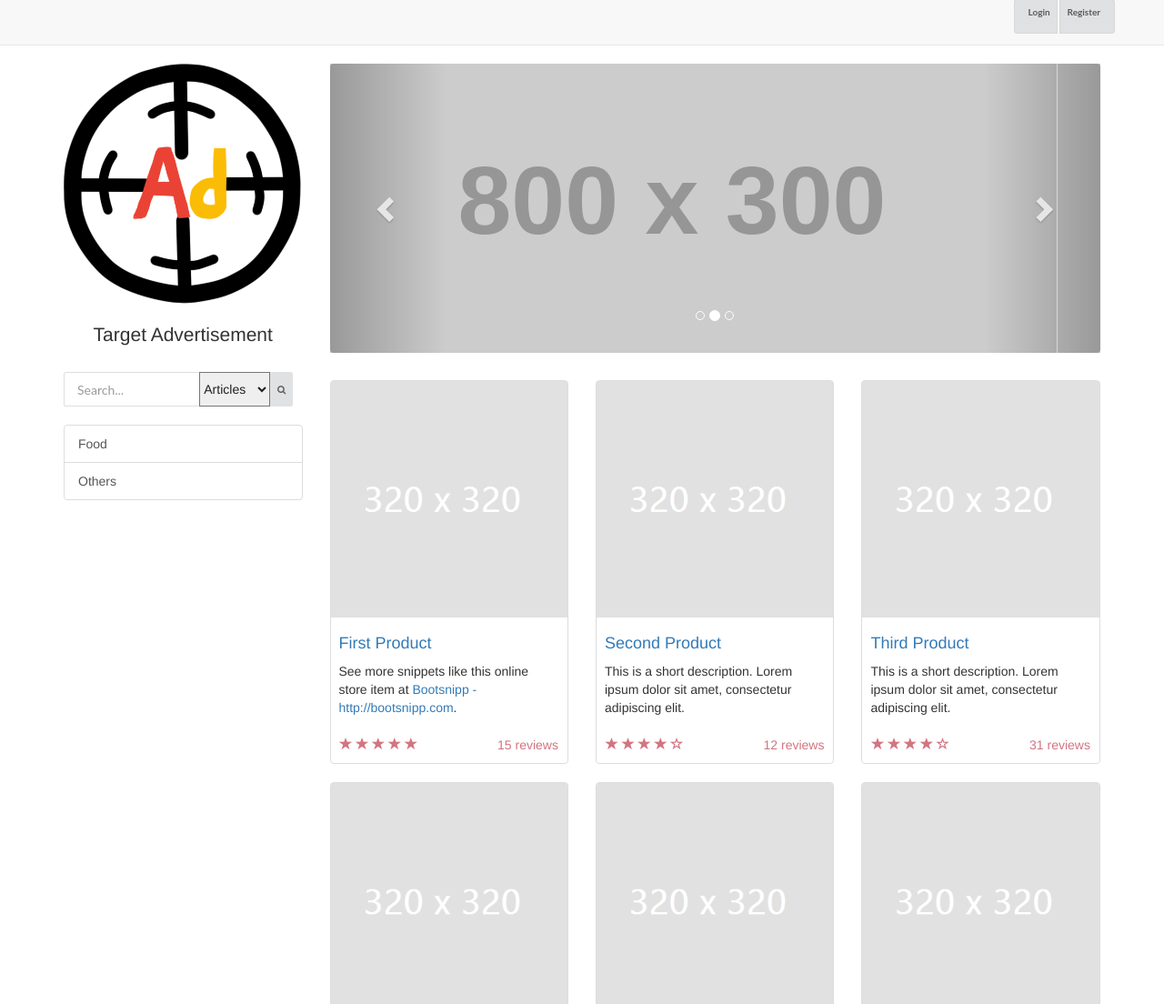
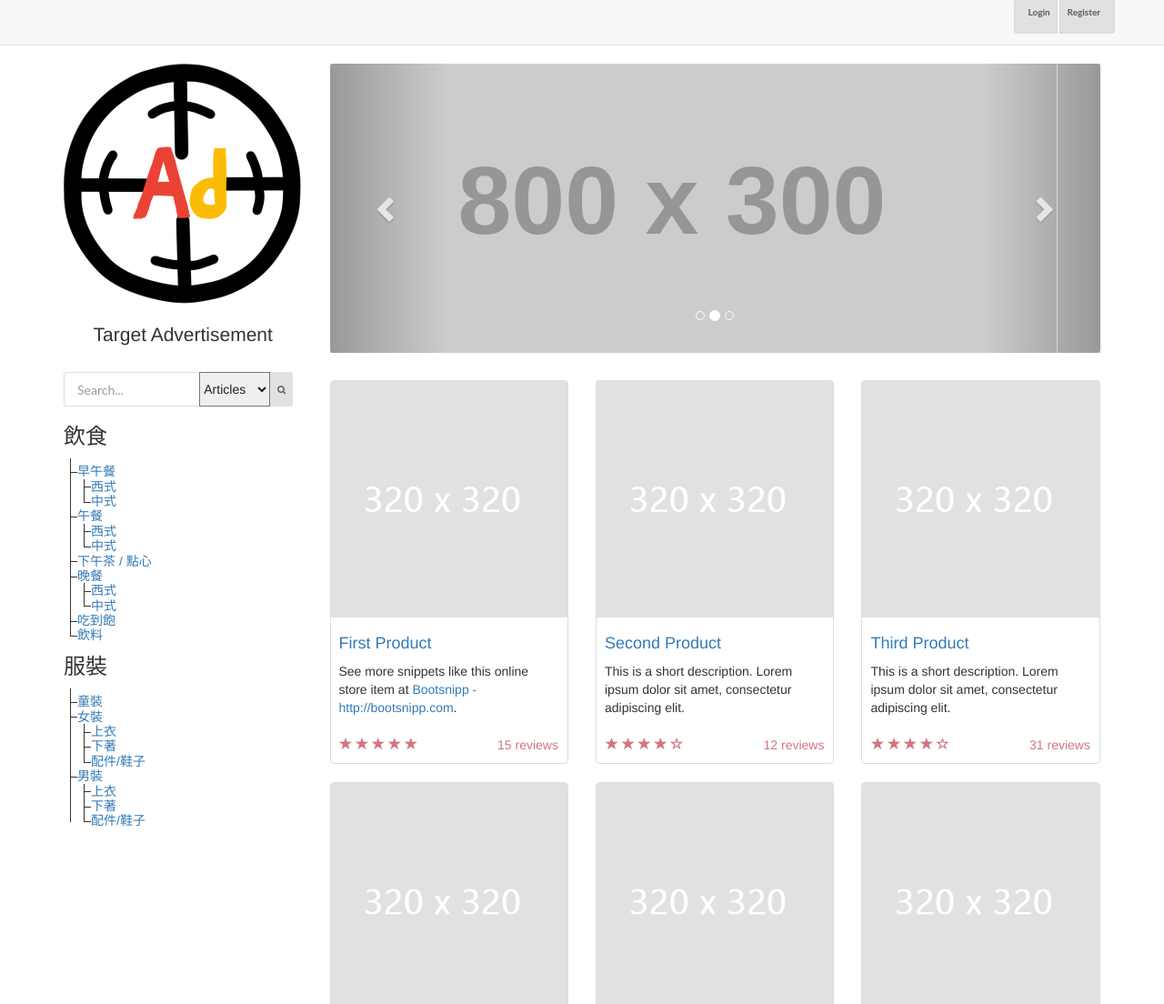
Before and after one commit to Target-Ad/TAd, a website: page public/homepage/homepage.html in a window 1280 px wide. Shown: the top 1104 px of the page at 91% size. Drawn offline with nearby package versions, Linux system fonts and the light colour scheme; placeholder pictures from the web are drawn by us.

Commit message:
add the menu tree

```diff
--- /dev/null
+++ b/public/homepage/css/treeMenu.css
@@ -0,0 +1,54 @@
+
+h1, ul {
+ margin: 0;
+ padding: 0;
+}
+
+.TreeMenu {
+ width: 10em;
+}
+
+.TreeMenu .section {
+ line-height: 1.1;
+}
+.TreeMenu .section h1 {
+ font-size: 100%;
+ font-weight: normal;
+ background: rgb(85%,70%,90%);
+ padding-top: 0.25em;
+ padding-bottom: 0.25em;
+}
+
+.TreeMenu .section ul {
+ list-style: none;
+ margin-left: 0.5em;
+ border-left: 1px solid;
+}
+
+*+html .TreeMenu .section ul {
+ zoom:1;
+ padding-bottom:1px;
+ margin-bottom:-1px;
+} /*hack IE 7*/
+* html .TreeMenu .section ul {
+ zoom:1;
+ padding-bottom:1px;
+ margin-bottom:-1px;
+} /*hack IE 6*/
+
+.TreeMenu .section li {
+ padding-left: 0.5em;
+ border-bottom: 1px solid;
+}
+
+.TreeMenu .section li a {
+ text-decoration: none;
+ position: relative;
+ top: 0.55em;
+ background: rgb(100%,100%,100%);
+ display: block;
+}
+
+.level2 {
+	margin-left: 0.5em;
+}
--- a/public/homepage/homepage.html
+++ b/public/homepage/homepage.html
@@ -34,6 +34,7 @@
     <link href="css/input.css" rel="stylesheet">
     <link href="css/input.min.css" rel="stylesheet">
     <link href="css/main.css" rel="stylesheet">
+	<link href="css/treeMenu.css" rel="stylesheet">
     <script src="log.js"></script>
 </head>
 
@@ -124,16 +125,62 @@
 
 
 
-                <div class="list-group">
-                    <a href="#" class="list-group-item">Food</a>
-                    <a href="#" class="list-group-item">Others</a>
-
-
-
-
-
-
-                </div>
+                <div class="TreeMenu">
+					<div class="section">
+						<h3>飲食</h3>
+						<ul>
+							<li><a href="#">早午餐</a></li>
+								<div class="level2">
+									<ul>
+										<li><a href="#">西式</a></li>
+										<li><a href="#">中式</a></li>
+									</ul>
+								</div>
+							<li><a href="#">午餐 </a></li>
+								<div class="level2">
+									<ul>
+										<li><a href="#">西式</a></li>
+										<li><a href="#">中式</a></li>
+									</ul>
+								</div>
+							<li><a href="#">下午茶 / 點心</a></li>
+							<li><a href="#">晚餐 </a></li>
+								<div class="level2">
+									<ul>
+										<li><a href="#">西式</a></li>
+										<li><a href="#">中式</a></li>
+									</ul>
+								</div>
+							<li><a href="#">吃到飽</a></li>
+							<li><a href="#">飲料</a></li>
+						</ul>
+					</div>
+					<!--.section-->
+					<div class="section">
+						<h3>服裝</h3>
+						<ul>
+							<li><a href="#">童裝</a></li>
+							<li><a href="#">女裝</a></li>
+								<div class="level2">
+									<ul>
+										<li><a href="#">上衣</a></li>
+										<li><a href="#">下著</a></li>
+										<li><a href="#">配件/鞋子</a></li>
+									</ul>
+								</div>
+							<li><a href="#">男裝</a></li>
+								<div class="level2">
+									<ul>
+										<li><a href="#">上衣</a></li>
+										<li><a href="#">下著</a></li>
+										<li><a href="#">配件/鞋子</a></li>
+									</ul>
+								</div>
+						</ul>
+					</div>
+				 <!--.section-->
+				</div>
+				<!--.TreeMenu-->
             </div>
 
 
```
